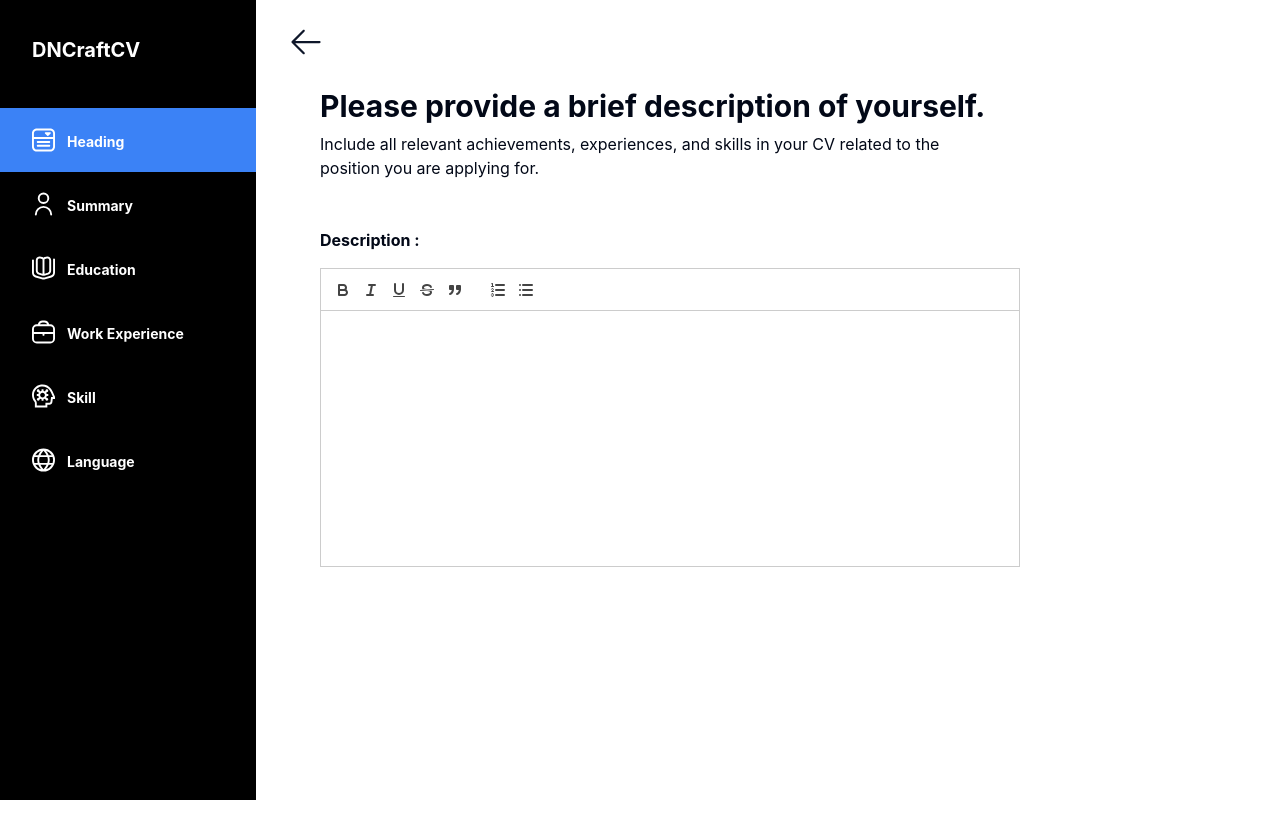
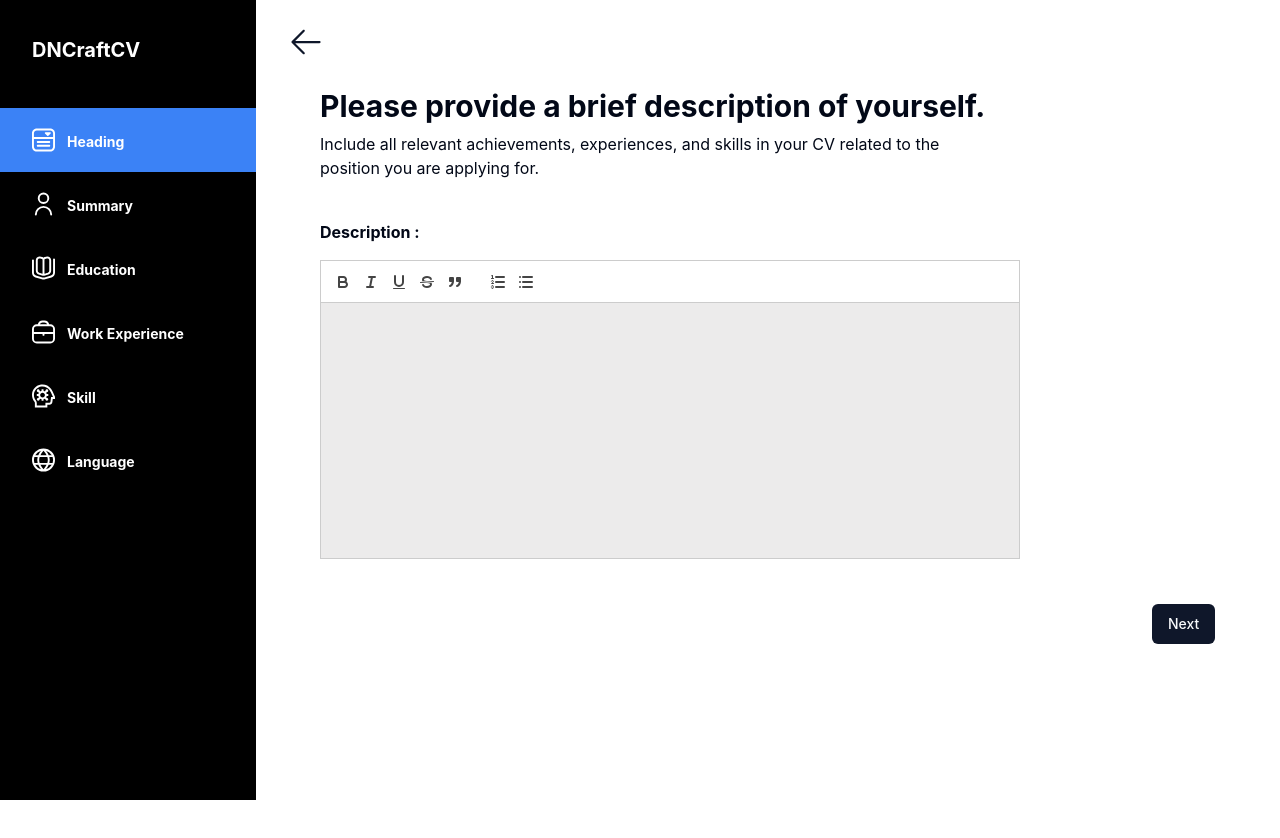
Before and after one commit to ManisaBachtiar/DNCraftCV, a React (Vite) app: page /summary in a window 1280 px wide. Shown: the top 838 px of the page. After the commit the page ends 800 px from the top, so only its background shows below. Built offline with nearby package versions, Linux system fonts and the light colour scheme.

Commit message:
Fixing the editor text

```diff
--- a/src/components/ui/reactEditor.tsx
+++ b/src/components/ui/reactEditor.tsx
@@ -27,11 +27,11 @@ const MyComponent: React.FC = () => {
   };
 
   return (
-    <div className="flex flex-col h-screen">
+    <div className="flex flex-col ">
       <div className="p-4 w-3/4 ">
         <ReactQuill
           theme="snow"
-          className='h-64 '
+          className='h-64'
           value={editorHtml}
           onChange={(value) => setEditorHtml(value)}
           modules={modules}
--- a/src/forms/summary.tsx
+++ b/src/forms/summary.tsx
@@ -1,22 +1,24 @@
 // AboutPage.tsx
 import ArrowLeft from '@/components/ui/arrow-left';
 import React from 'react';
+import { Button } from '@/components/ui/button';
 import ReactEditor from '@/components/ui/reactEditor';
 const Summary: React.FC = () => {
   return (
     <>
-    <div className=" resize-none max-w-7xl mx-auto">
+    <div className=" max-w-7xl mx-auto ">
     <ArrowLeft className="ml-72"/>
-      <div className="mx-28 mt-7 ml-80">
+      <div className="mx-28 mt-7 ml-80 ">
         <h1 className="font-bold text-3xl ">Please provide a brief description of yourself.</h1>
         <p className=" w-[80%] mt-2">
         Include all relevant achievements, experiences, and skills in your CV related to the position you are applying for.{" "}
         </p>
       </div>
-      <div className='ml-[19rem] mt-12'>
+      <div className='ml-[19rem] mt-10  h-80'>
         <h3 className='font-bold ml-4 '>Description :</h3>
-        <ReactEditor/></div>
-
+        <ReactEditor/>
+        </div>
+        <Button className=" sm:ml-[90%] mt-16  mb-7">Next</Button>
       </div>
     </>
   );
--- a/src/index.css
+++ b/src/index.css
@@ -75,3 +75,13 @@
     font-family: "Inter", sans-serif;
   }
 }
+
+.ql-editor {
+  background-color: #ECEBEB;
+  border: none;
+}
+
+.ql-editor .ql-toolbar {
+  border:none;
+  @apply bg-none
+}
```
